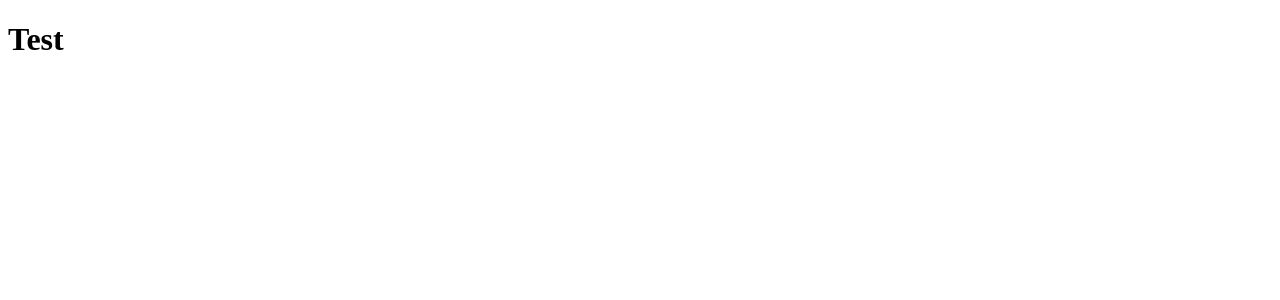
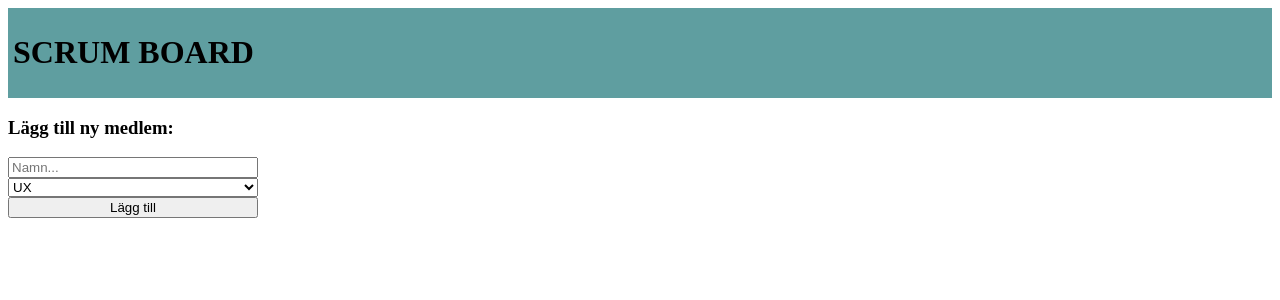
Before and after one commit to isaclarsen/JAVA24-AJS-slutprojekt-Isac-Larsen, a React (Vite) app: page / in a window 1280 px wide. Shown: the top 300 px of the page. Built offline with nearby package versions, Linux system fonts and the light colour scheme.

Commit message:
TeamMemberForm done

```diff
--- a/src/app.jsx
+++ b/src/app.jsx
@@ -1,9 +1,13 @@
 import {createRoot} from "react-dom/client"
+import { Header } from "./components/Header";
+import { TeamMember } from "./components/team_member/TeamMember";
 
 function App(){
+    const categories = ["UX", "Backend", "Frontend"]
     return(
         <div>
-            <h1>Test</h1>
+            <Header/>
+            <TeamMember categories={categories}/>
         </div>
     )
 }
--- a/src/components/Header.jsx
+++ b/src/components/Header.jsx
@@ -1,3 +1,7 @@
 export function Header(){
-
+    return(
+    <div id="headerContainer">
+        <h1>SCRUM BOARD</h1>
+    </div>
+    )
 }
--- a/src/components/team_member/TeamMember.jsx
+++ b/src/components/team_member/TeamMember.jsx
@@ -1,3 +1,11 @@
-export function TeamMember(){
+import { TeamMemberForm } from "./TeamMemberForm";
 
+export function TeamMember({categories}){
+    return(
+        <div>
+            <TeamMemberForm categories={categories}/>
+            {/* <TeamMemberList/> */}
+        </div>
+
+    )
 }
--- a/src/components/team_member/TeamMemberForm.jsx
+++ b/src/components/team_member/TeamMemberForm.jsx
@@ -1,3 +1,18 @@
-export function TeamMemberForm(){
-
+export function TeamMemberForm({categories}){
+    return(
+        <div id="newMemberContainer">
+            <h3>Lägg till ny medlem:</h3>
+            <form id="newMemberForm">
+                <input type="text" name="memberName" id="inputNewMember" placeholder="Namn..." />
+                <select name="categorySelect" id="categorySelect">
+                    {
+                        categories.map(category =>
+                            <option key={category} value={category}>{category}</option>
+                        )
+                    }
+                </select>
+                <button>Lägg till</button>
+            </form>
+        </div>
+    )
 }
--- a/src/css/style.css
+++ b/src/css/style.css
@@ -0,0 +1,22 @@
+/* * {
+    display: inline-block;
+} */
+
+#headerContainer {
+    background-color: cadetblue;
+    padding: 5px;
+}
+
+#newMemberContainer {
+    /* border: 1px solid red; */
+    height: 1000px;
+    width: 250px;
+    display: flex;
+    flex-direction: column;
+}
+
+#newMemberForm{
+    /* border: 1px solid red; */
+    display: flex;
+    flex-direction: column;
+}
--- a/src/index.html
+++ b/src/index.html
@@ -3,7 +3,7 @@
 <head>
     <meta charset="UTF-8">
     <meta name="viewport" content="width=device-width, initial-scale=1.0">
-    <title>Document</title>
+    <title>Scrum Board</title>
     <script type="module" src="./app.jsx"></script>
     <link rel="stylesheet" href="./css/style.css">
 </head>
```
Also changed, not shown: 5 other files (tests, documents, lock files or other folders).
